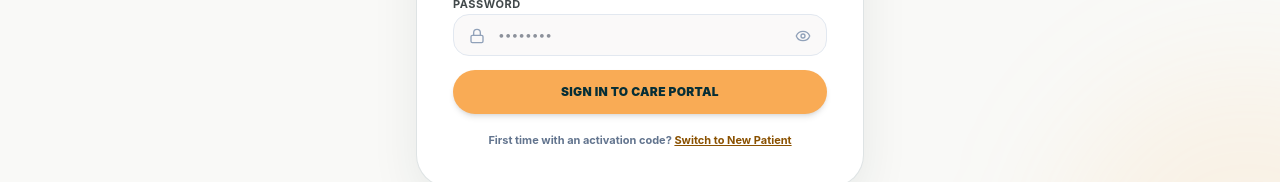
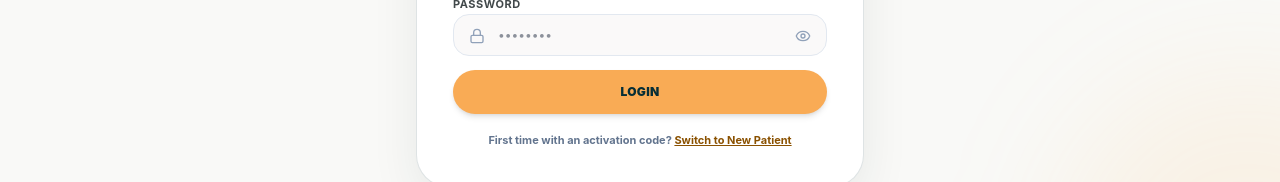
Before and after one commit to rameshdarisi03/rameshdental, a Next.js app: page /patienthub/login in a window 1280 px wide. Shown: the part 504-686 px from the top of the page. Built offline with nearby package versions, Linux system fonts and the light colour scheme; no server answers; the database is empty.

Commit message:
fix(patienthub): simplify action button labels to Login and Create Account

```diff
--- a/src/app/patienthub/login/page.tsx
+++ b/src/app/patienthub/login/page.tsx
@@ -382,9 +382,9 @@ function LoginContent() {
                 {loading ? (
                   <Loader2 className="h-4 w-4 animate-spin mr-2" />
                 ) : isSignUp ? (
-                  "Activate & Create Account"
+                  "Create Account"
                 ) : (
-                  "Sign In to Care Portal"
+                  "Login"
                 )}
               </button>
             </form>
```
